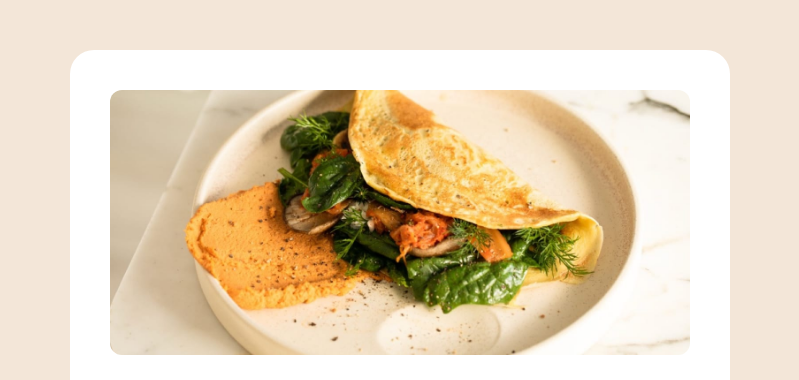
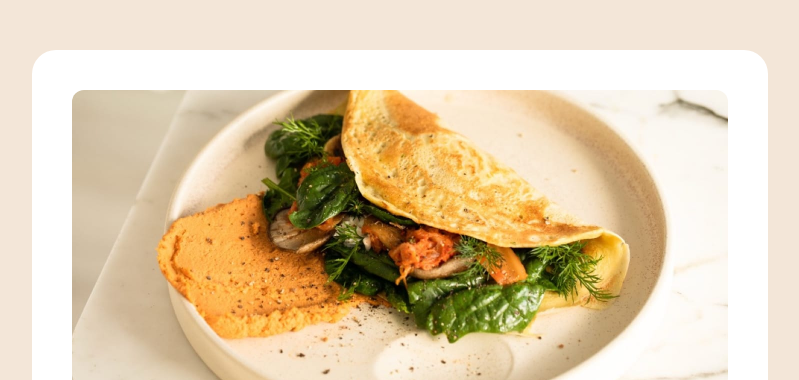
Before and after one commit to NathanGeovane/recipe-page-main, a plain HTML site: page index.html in a window 1280 px wide. Shown: the top 380 px of the page, without its empty margins (240-1039 px from the left). Drawn offline with Linux system fonts and the light colour scheme.

Commit message:
Solution1.1

```diff
--- a/style.css
+++ b/style.css
@@ -98,7 +98,7 @@ main {
 }
 
 .recipe {
-  max-width: 66rem;
+  max-width: 73.6rem;
   margin-bottom: 2rem;
 }
 
```
